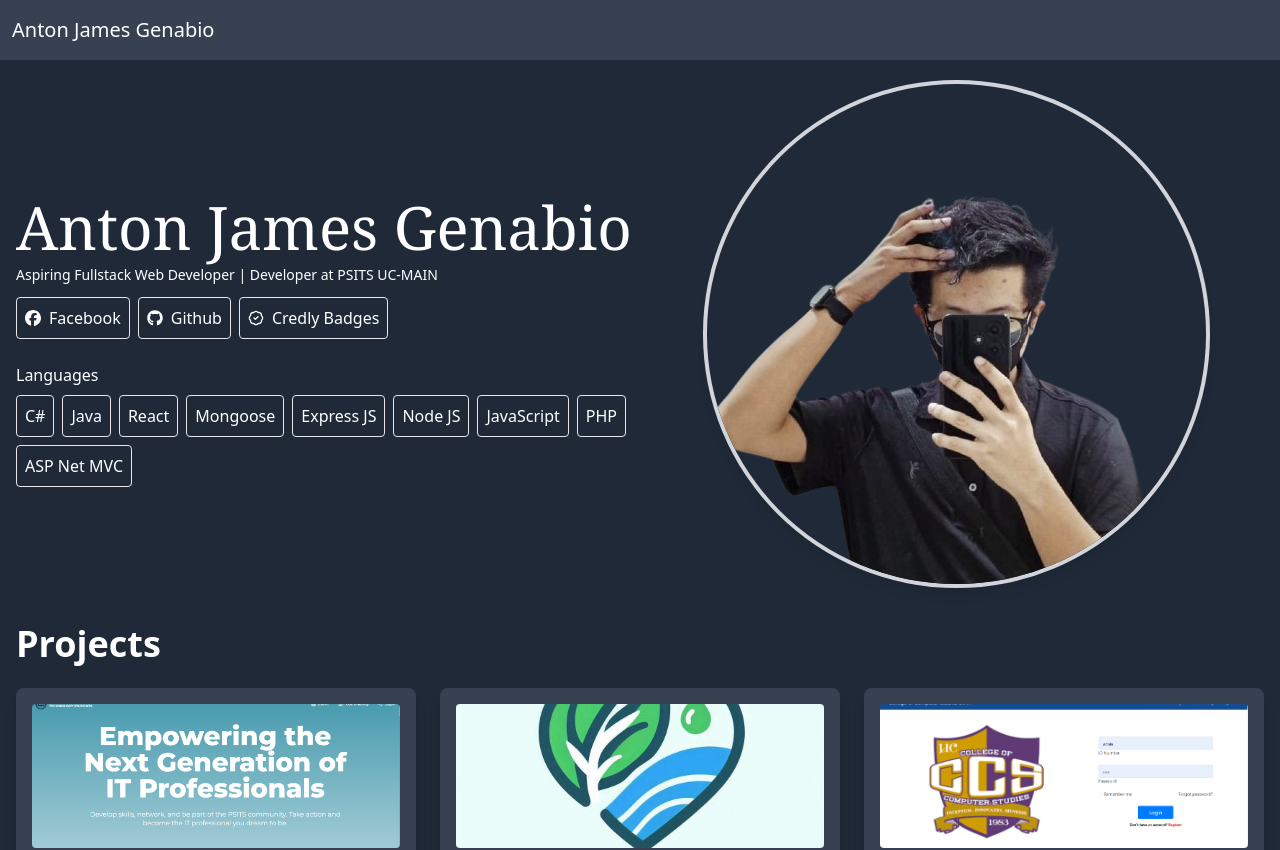
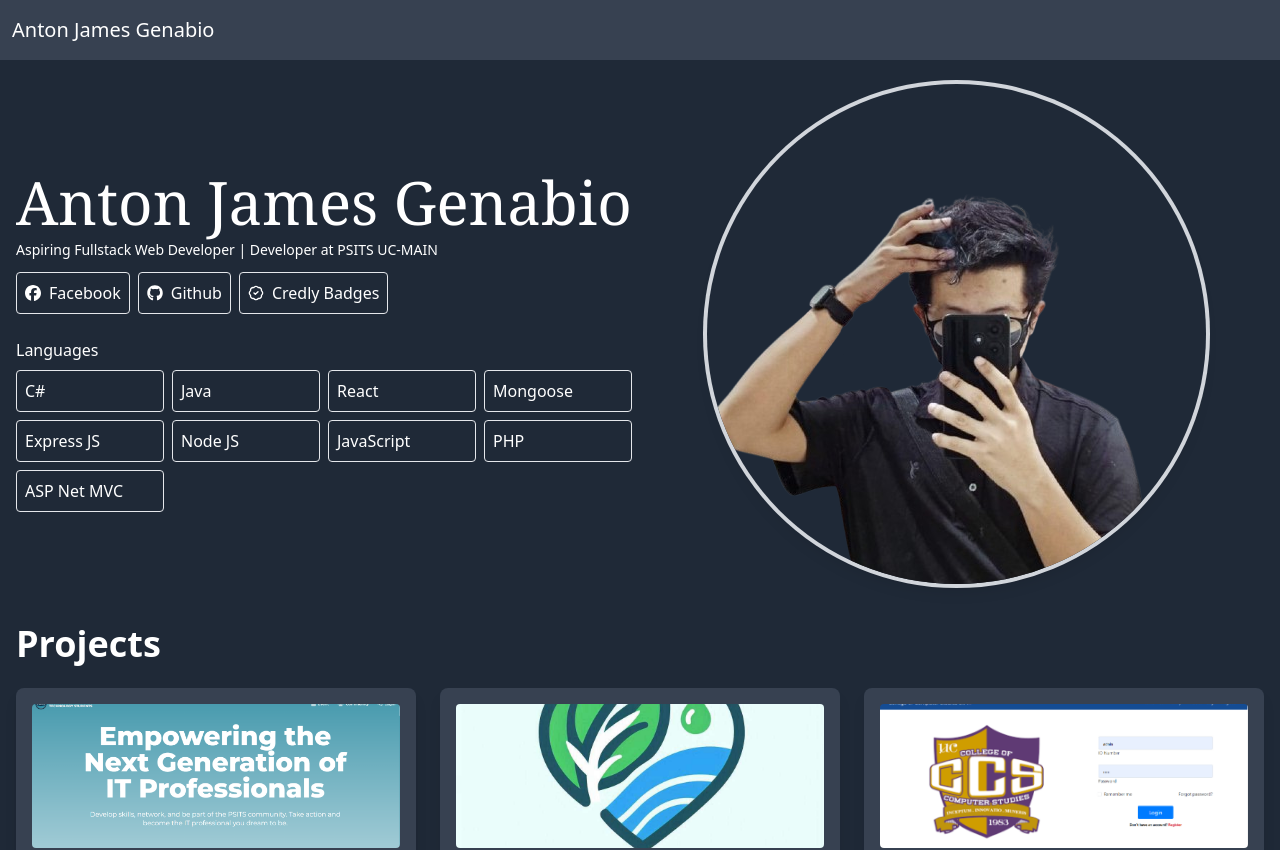
Before and after one commit to Javabutdif/portfolio, a React app: page / in a window 1280 px wide. Shown: the top 850 px of the page. Built offline with nearby package versions, Linux system fonts and the light colour scheme; the HTML template or start-up script is replaced by a standard one.

Commit message:
feat [James]: initial commit

```diff
--- a/src/App.jsx
+++ b/src/App.jsx
@@ -87,7 +87,7 @@
               </div>
               <div className="mt-6">
                 <p>Languages</p>
-                <div className="flex flex-row gap-2 mt-2">
+                <div className="grid grid-cols-2 sm:grid-cols-3 md:grid-cols-4 gap-2 mt-2">
                   <button className="border p-2 rounded flex flex-row gap-2 hover:bg-white hover:text-black">
                     C#
                   </button>
@@ -112,8 +112,6 @@
                   <button className="border p-2 rounded flex flex-row gap-2 hover:bg-white hover:text-black">
                     PHP
                   </button>
-                </div>
-                <div className="flex flex-row gap-2 mt-2">
                   <button className="border p-2 rounded flex flex-row gap-2 hover:bg-white hover:text-black">
                     ASP Net MVC
                   </button>
```
